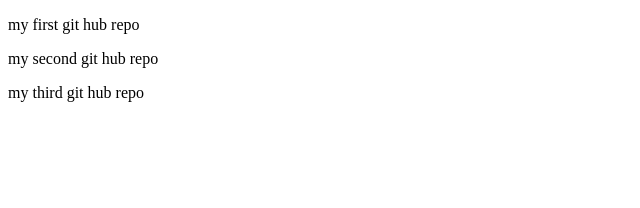
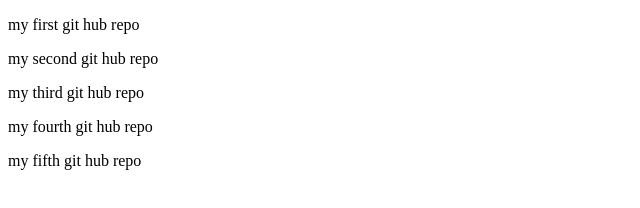
Before and after one commit to sushanthshetty123/my-new-githubreo, a plain HTML site: page index.html in a window 1280 px wide. Shown: the whole page, without its empty margins (0-640 px from the left). Drawn offline with Linux system fonts and the light colour scheme.

Commit message:
Update index.html
my second git hub repo89

```diff
--- a/index.html
+++ b/index.html
@@ -4,6 +4,9 @@
 	<p>my first git hub repo</p>
         <p>my second git hub repo</p>
         <p>my third git hub repo</p>
+	<p>my fourth git hub repo</p>
+        <p>my fifth git hub repo</p>
+
 
 </body>
 </head>
```
